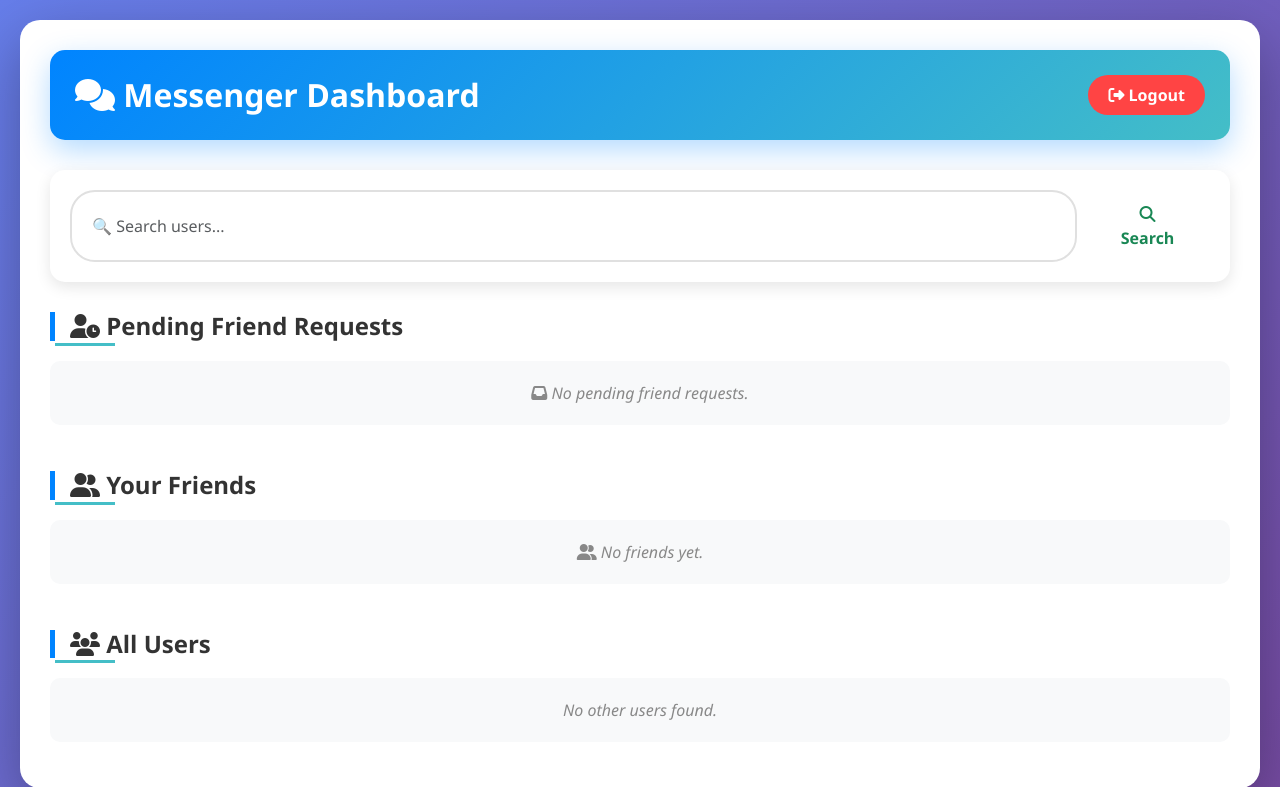
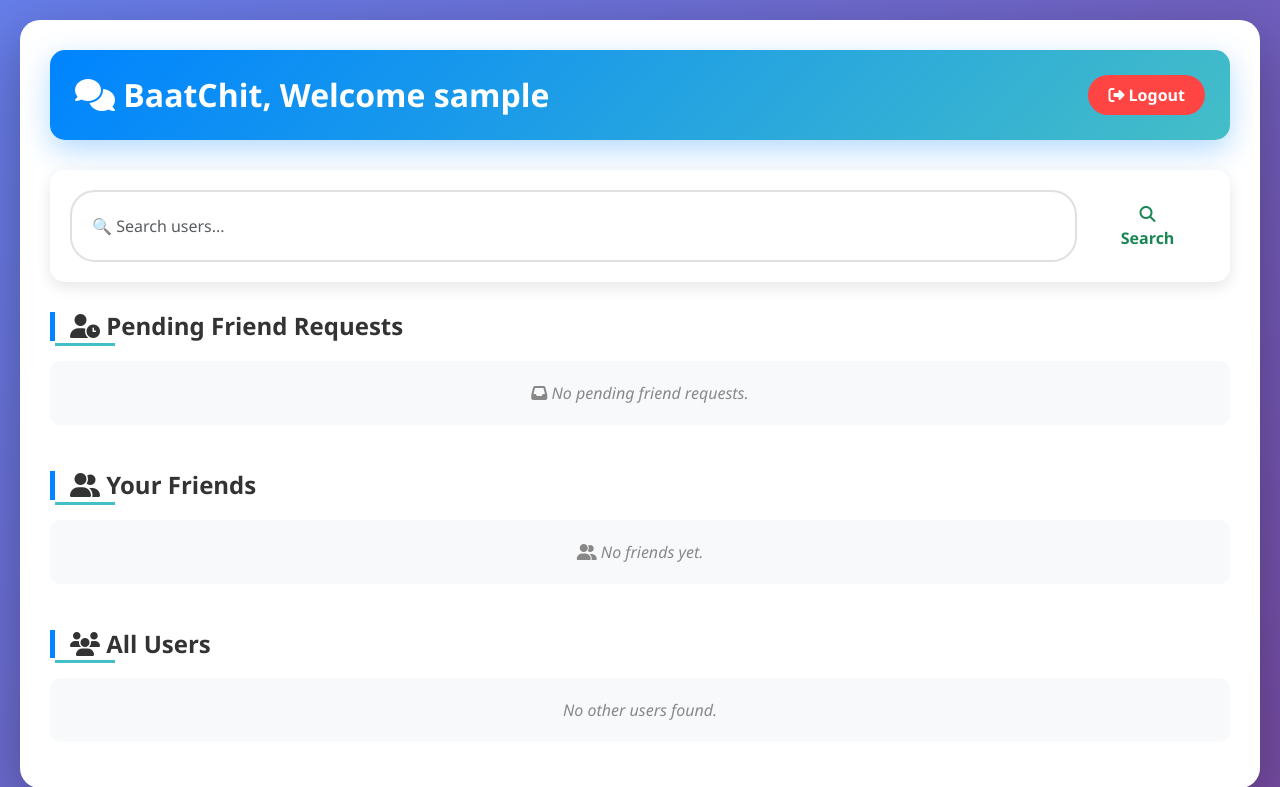
Before and after one commit to yashgithub2003/Baatchit-A-Django-Based-Chatting-Application, a Django app: page / in a window 1280 px wide. Shown: the top 787 px of the page. Run offline with Django 4.2, Linux system fonts and the light colour scheme; the visitor is signed in with stand-in values (Sample User, id 1); data comes from the database, SQL or seed files in the repository.

Commit message:
Some UI changes

```diff
--- a/templates/accounts/accounts.html
+++ b/templates/accounts/accounts.html
@@ -3,7 +3,7 @@
 <head>
     <meta charset="UTF-8">
     <meta name="viewport" content="width=device-width, initial-scale=1.0">
-    <title>Messenger Dashboard</title>
+    <title>BaatChit </title>
     <link href="https://cdn.jsdelivr.net/npm/bootstrap@5.3.0/dist/css/bootstrap.min.css" rel="stylesheet">
     <link rel="stylesheet" href="https://cdnjs.cloudflare.com/ajax/libs/font-awesome/6.4.0/css/all.min.css">
     <style>
@@ -352,7 +352,7 @@
         <!-- Top Navigation -->
         <div class="header d-flex justify-content-between align-items-center">
             <div>
-                <h2><i class="fas fa-comments"></i> Messenger Dashboard</h2>
+                <h2><i class="fas fa-comments"></i> BaatChit, Welcome {{ request.user.username }}</h2>
             </div>
             <div>
                 {% if user.is_authenticated %}
--- a/templates/accounts/login.html
+++ b/templates/accounts/login.html
@@ -3,7 +3,7 @@
 <head>
     <meta charset="UTF-8">
     <meta name="viewport" content="width=device-width, initial-scale=1.0">
-    <title>Messenger Login</title>
+    <title>BaatChit Login</title>
     <link href="https://cdn.jsdelivr.net/npm/bootstrap@5.3.0/dist/css/bootstrap.min.css" rel="stylesheet">
     <link rel="stylesheet" href="https://cdnjs.cloudflare.com/ajax/libs/font-awesome/6.4.0/css/all.min.css">
     <style>
@@ -253,7 +253,7 @@
                 <i class="fas fa-comments"></i>
             </div>
             <h2>Welcome Back!</h2>
-            <p class="text-muted">Login to your Messenger account</p>
+            <p class="text-muted">Login to your BaatChit account</p>
         </div>
 
         <!-- Messages -->
--- a/templates/accounts/register.html
+++ b/templates/accounts/register.html
@@ -3,7 +3,7 @@
 <head>
     <meta charset="UTF-8">
     <meta name="viewport" content="width=device-width, initial-scale=1.0">
-    <title>Messenger Register</title>
+    <title>BaatChit Register</title>
     <link href="https://cdn.jsdelivr.net/npm/bootstrap@5.3.0/dist/css/bootstrap.min.css" rel="stylesheet">
     <link rel="stylesheet" href="https://cdnjs.cloudflare.com/ajax/libs/font-awesome/6.4.0/css/all.min.css">
     <style>
@@ -255,7 +255,7 @@
                 <i class="fas fa-user-plus"></i>
             </div>
             <h2>Join Us!</h2>
-            <p class="text-muted">Create your Messenger account</p>
+            <p class="text-muted">Create your BaatChit account</p>
         </div>
 
         <form method="post">
--- a/templates/chat/chats.html
+++ b/templates/chat/chats.html
@@ -3,7 +3,7 @@
 <head>
     <meta charset="UTF-8">
     <meta name="viewport" content="width=device-width, initial-scale=1.0">
-    <title>Chat with {{ r.username }}</title>
+    <title>BaatChit</title>
     <link href="https://cdn.jsdelivr.net/npm/bootstrap@5.3.0/dist/css/bootstrap.min.css" rel="stylesheet">
     <link rel="stylesheet" href="https://cdnjs.cloudflare.com/ajax/libs/font-awesome/6.4.0/css/all.min.css">
     <style>
```
